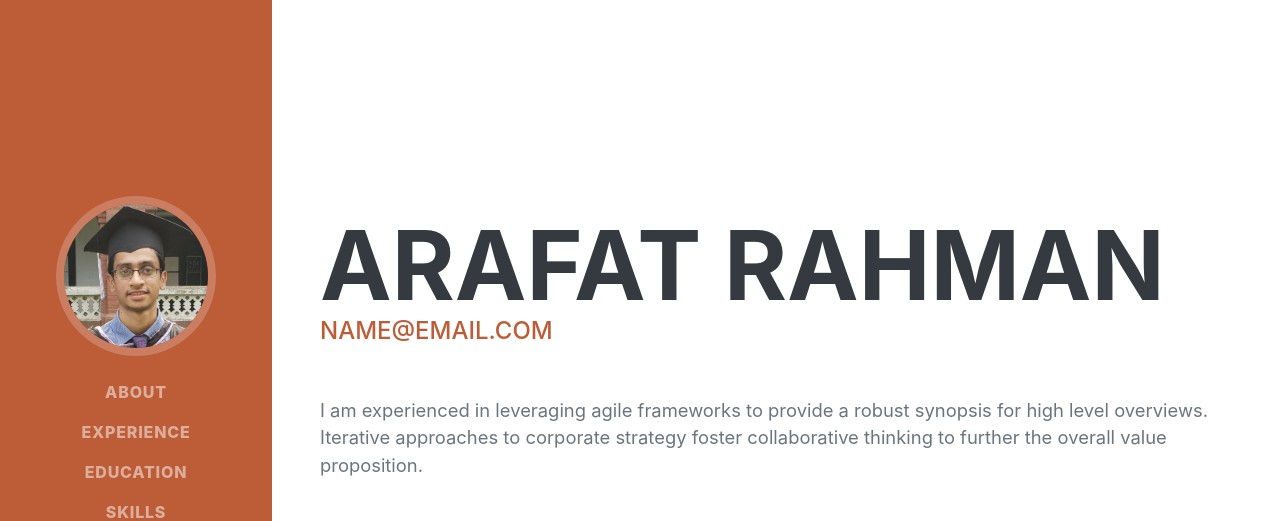
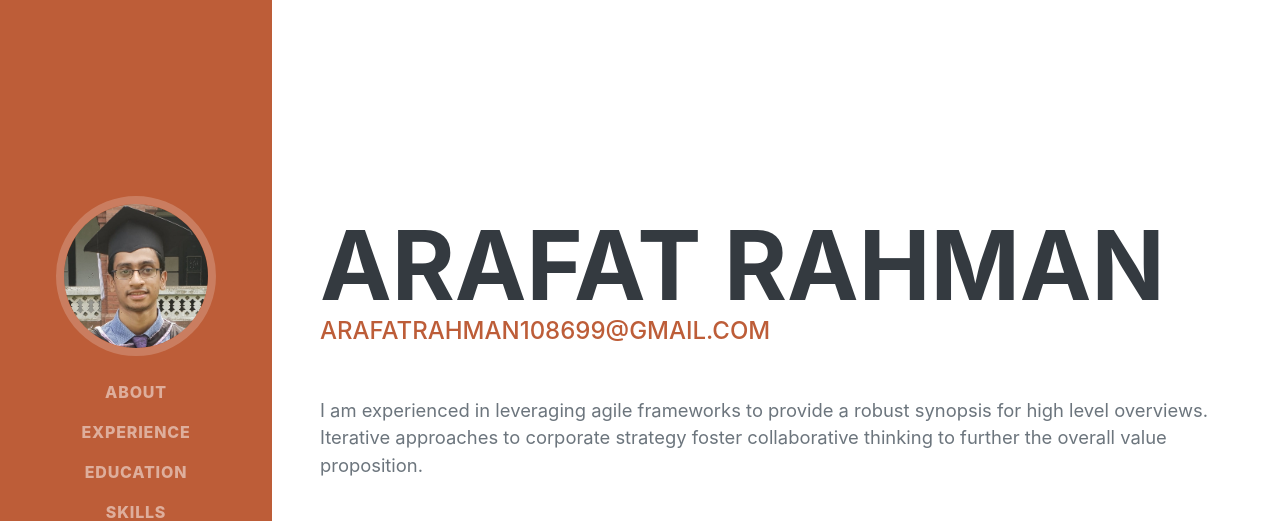
Before and after one commit to Arafat245/arafat245.github.io, a plain HTML site: page index.html in a window 1280 px wide. Shown: the top 521 px of the page. Drawn offline with nearby package versions, Linux system fonts and the light colour scheme; a web font is replaced by a local one.

Commit message:
website_new

```diff
--- a/index.html
+++ b/index.html
@@ -44,7 +44,7 @@
                     </h1>
                     <div class="subheading mb-5">
                         <!3542 Berry Street · Cheyenne Wells, CO 80810 · (317) 585-8468 ·>
-                        <a href="mailto:name@email.com">name@email.com</a>
+                        <a href="mailto:arafatrahman108699@gmail.com">arafatrahman108699@gmail.com</a>
                     </div>
                     <p class="lead mb-5">I am experienced in leveraging agile frameworks to provide a robust synopsis for high level overviews. Iterative approaches to corporate strategy foster collaborative thinking to further the overall value proposition.</p>
                     <div class="social-icons">
```
